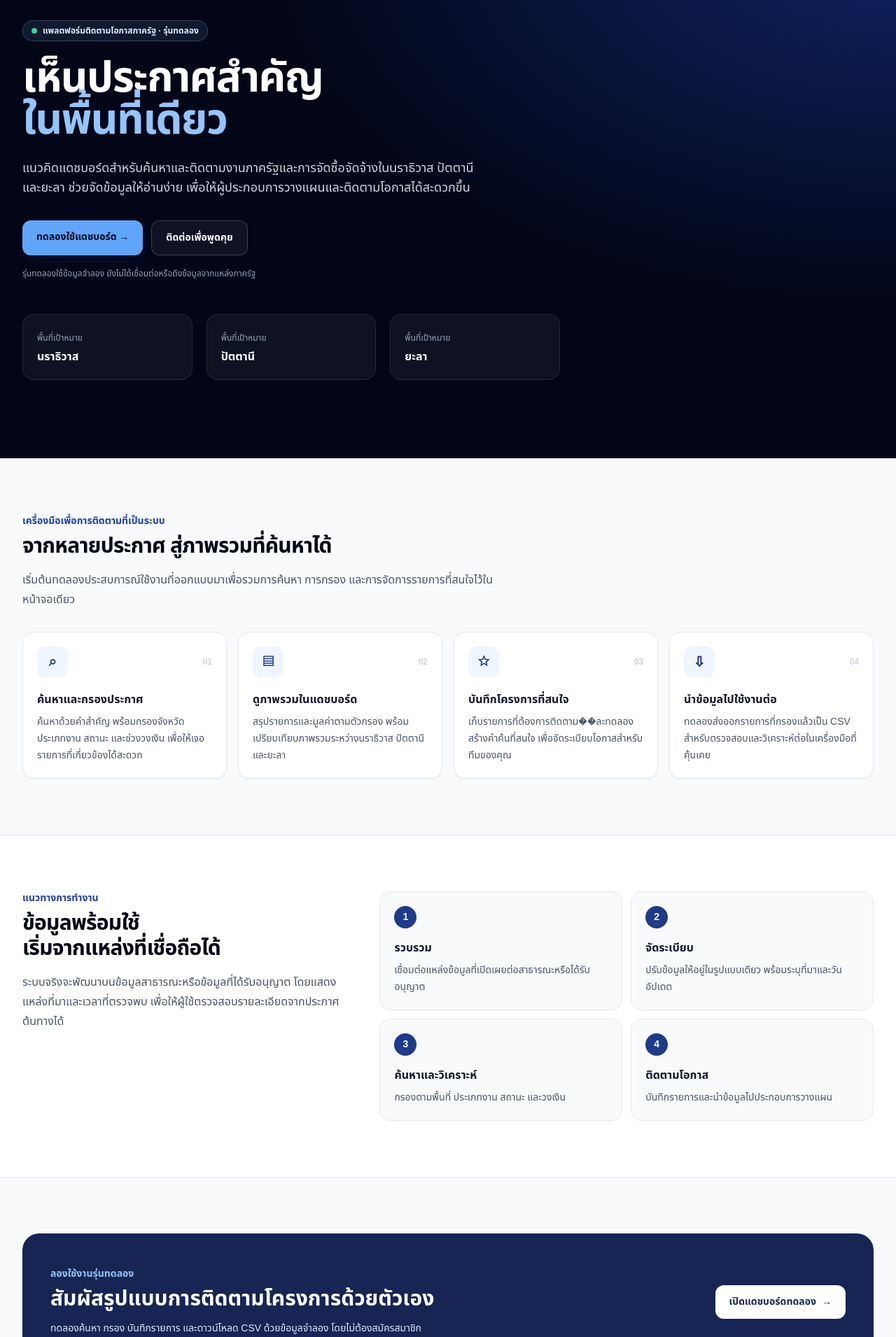
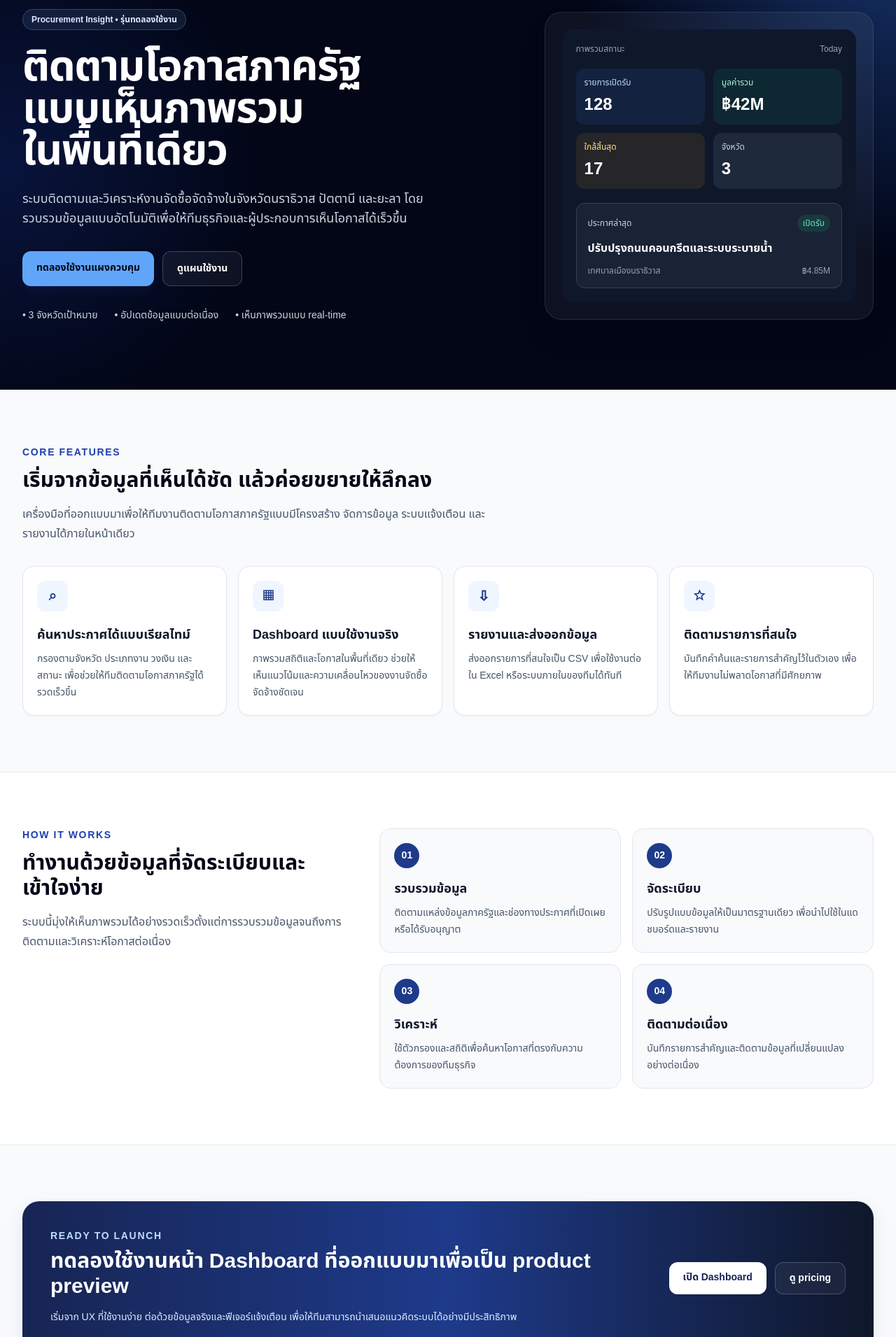
Before and after one commit to Akinmc/rn-archangel-works, a Next.js app: page / in a window 1280 px wide. Shown: the part 220-2131 px from the top of the page at 70% size. Built offline with nearby package versions, Linux system fonts and the light colour scheme.

Commit message:
Polish product landing experience and add pricing page for demo flow

```diff
--- a/app/layout.tsx
+++ b/app/layout.tsx
@@ -3,13 +3,14 @@ import './globals.css';
 import Link from 'next/link';
 
 export const metadata: Metadata = {
-  title: 'Procurement Insight | ติดตามงานภาครัฐชายแดนใต้',
-  description: 'แนวคิดแพลตฟอร์มสำหรับค้นหาและติดตามงานภาครัฐและการจัดซื้อจัดจ้างในจังหวัดนราธิวาส ปัตตานี และยะลา พร้อมแดชบอร์ดทดลองใช้งาน',
+  title: 'Rn Archangel Works | Procurement Insight',
+  description: 'ระบบจัดการข้อมูลและติดตามงานภาครัฐสำหรับจังหวัดนราธิวาส ปัตตานี และยะลา',
 };
 
 const navItems = [
   { href: '/', label: 'หน้าแรก' },
   { href: '/procurement-demo', label: 'แดชบอร์ดทดลอง' },
+  { href: '/pricing', label: 'แผนใช้งาน' },
   { href: '/services', label: 'สินค้า & บริการ' },
   { href: '/partner', label: 'พาร์ทเนอร์' },
   { href: '/contact', label: 'ติดต่อ' },
@@ -38,7 +39,7 @@ export default function RootLayout({ children }: { children: React.ReactNode })
               <Link
                 key={item.href}
                 href={item.href}
-                className={`rounded-full px-3 py-2 text-sm font-medium transition hover:bg-rn/5 hover:text-rn ${item.href === '/procurement-demo' ? 'bg-blue-50 text-blue-900' : 'text-slate-600'}`}
+                className={`rounded-full px-3 py-2 text-sm font-medium transition hover:bg-rn/5 hover:text-rn ${item.href === '/procurement-demo' || item.href === '/pricing' ? 'bg-blue-50 text-blue-900' : 'text-slate-600'}`}
               >
                 {item.label}
               </Link>
--- a/app/page.tsx
+++ b/app/page.tsx
@@ -1,92 +1,127 @@
 import Link from 'next/link';
 
-const features = [
+const featureCards = [
   {
-    number: '01',
     icon: '⌕',
-    title: 'ค้นหาและกรองประกาศ',
-    description: 'ค้นหาด้วยคำสำคัญ พร้อมกรองจังหวัด ประเภทงาน สถานะ และช่วงวงเงิน เพื่อให้เจอรายการที่เกี่ยวข้องได้สะดวก',
+    title: 'ค้นหาประกาศได้แบบเรียลไทม์',
+    description: 'กรองตามจังหวัด ประเภทงาน วงเงิน และสถานะ เพื่อช่วยให้ทีมติดตามโอกาสภาครัฐได้รวดเร็วขึ้น',
   },
   {
-    number: '02',
-    icon: '▤',
-    title: 'ดูภาพรวมในแดชบอร์ด',
-    description: 'สรุปรายการและมูลค่าตามตัวกรอง พร้อมเปรียบเทียบภาพรวมระหว่างนราธิวาส ปัตตานี และยะลา',
+    icon: '▦',
+    title: 'Dashboard แบบใช้งานจริง',
+    description: 'ภาพรวมสถิติและโอกาสในพื้นที่เดียว ช่วยให้เห็นแนวโน้มและความเคลื่อนไหวของงานจัดซื้อจัดจ้างชัดเจน',
   },
   {
-    number: '03',
-    icon: '☆',
-    title: 'บันทึกโครงการที่สนใจ',
-    description: 'เก็บรายการที่ต้องการติดตาม��ละทดลองสร้างคำค้นที่สนใจ เพื่อจัดระเบียบโอกาสสำหรับทีมของคุณ',
+    icon: '⇩',
+    title: 'รายงานและส่งออกข้อมูล',
+    description: 'ส่งออกรายการที่สนใจเป็น CSV เพื่อใช้งานต่อใน Excel หรือระบบภายในของทีมได้ทันที',
   },
   {
-    number: '04',
-    icon: '⇩',
-    title: 'นำข้อมูลไปใช้งานต่อ',
-    description: 'ทดลองส่งออกรายการที่กรองแล้วเป็น CSV สำหรับตรวจสอบและวิเคราะห์ต่อในเครื่องมือที่คุ้นเคย',
+    icon: '☆',
+    title: 'ติดตามรายการที่สนใจ',
+    description: 'บันทึกคำค้นและรายการสำคัญไว้ในตัวเอง เพื่อให้ทีมงานไม่พลาดโอกาสที่มีศักยภาพ',
   },
 ];
 
-const steps = [
-  { title: 'รวบรวม', description: 'เชื่อมต่อแหล่งข้อมูลที่เปิดเผยต่อสาธารณะหรือได้รับอนุญาต' },
-  { title: 'จัดระเบียบ', description: 'ปรับข้อมูลให้อยู่ในรูปแบบเดียว พร้อมระบุที่มาและวันอัปเดต' },
-  { title: 'ค้นหาและวิเคราะห์', description: 'กรองตามพื้นที่ ประเภทงาน สถานะ และวงเงิน' },
-  { title: 'ติดตามโอกาส', description: 'บันทึกรายการและนำข้อมูลไปประกอบการวางแผน' },
+const processSteps = [
+  { step: '01', title: 'รวบรวมข้อมูล', text: 'ติดตามแหล่งข้อมูลภาครัฐและช่องทางประกาศที่เปิดเผยหรือได้รับอนุญาต' },
+  { step: '02', title: 'จัดระเบียบ', text: 'ปรับรูปแบบข้อมูลให้เป็นมาตรฐานเดียว เพื่อนำไปใช้ในแดชบอร์ดและรายงาน' },
+  { step: '03', title: 'วิเคราะห์', text: 'ใช้ตัวกรองและสถิติเพื่อค้นหาโอกาสที่ตรงกับความต้องการของทีมธุรกิจ' },
+  { step: '04', title: 'ติดตามต่อเนื่อง', text: 'บันทึกรายการสำคัญและติดตามข้อมูลที่เปลี่ยนแปลงอย่างต่อเนื่อง' },
 ];
 
 export default function HomePage() {
   return (
-    <div className="bg-slate-50">
+    <div className="bg-slate-50 text-slate-900">
       <section className="relative overflow-hidden bg-slate-950 text-white">
-        <div className="absolute inset-0 bg-[radial-gradient(ellipse_at_top_right,_var(--tw-gradient-stops))] from-blue-800/50 via-slate-950 to-slate-950" />
-        <div className="section-shell relative py-16 sm:py-24 lg:py-28">
-          <div className="max-w-3xl">
-            <div className="inline-flex items-center gap-2 rounded-full border border-blue-300/25 bg-blue-300/10 px-3 py-1.5 text-xs font-semibold text-blue-100">
-              <span className="h-2 w-2 rounded-full bg-emerald-400" />
-              แพลตฟอร์มติดตามโอกาสภาครัฐ · รุ่นทดลอง
+        <div className="absolute inset-0 bg-[radial-gradient(circle_at_top_right,_rgba(59,130,246,0.35),_transparent_32%),radial-gradient(circle_at_left,_rgba(30,64,175,0.25),_transparent_28%)]" />
+        <div className="section-shell relative py-16 sm:py-20 lg:py-24">
+          <div className="grid gap-10 lg:grid-cols-[1.2fr_0.8fr] lg:items-center">
+            <div>
+              <div className="inline-flex items-center rounded-full border border-blue-300/25 bg-blue-300/10 px-3 py-1.5 text-xs font-semibold text-blue-100">
+                Procurement Insight • รุ่นทดลองใช้งาน
               </div>
               <h1 className="mt-6 text-4xl font-extrabold leading-tight tracking-tight sm:text-5xl lg:text-6xl">
-              เห็นประกาศสำคัญ<br /><span className="text-blue-300">ในพื้นที่เดียว</span>
+                ติดตามโอกาสภาครัฐ<br />แบบเห็นภาพรวม<br />ในพื้นที่เดียว
               </h1>
-            <p className="mt-6 max-w-2xl text-base leading-8 text-slate-300 sm:text-lg">
-              แนวคิดแดชบอร์ดสำหรับค้นหาและติดตามงานภาครัฐและการจัดซื้อจัดจ้างในนราธิวาส ปัตตานี และยะลา ช่วยจัดข้อมูลให้อ่านง่าย เพื่อให้ผู้ประกอบการวางแผนและติดตามโอกาสได้สะดวกขึ้น
+              <p className="mt-6 max-w-xl text-base leading-8 text-slate-300 sm:text-lg">
+                ระบบติดตามและวิเคราะห์งานจัดซื้อจัดจ้างในจังหวัดนราธิวาส ปัตตานี และยะลา
+                โดยรวบรวมข้อมูลแบบอัตโนมัติเพื่อให้ทีมธุรกิจและผู้ประกอบการเห็นโอกาสได้เร็วขึ้น
               </p>
+
               <div className="mt-8 flex flex-wrap gap-3">
                 <Link href="/procurement-demo" className="rounded-xl bg-blue-400 px-5 py-3.5 text-sm font-bold text-slate-950 shadow-lg shadow-blue-950/30 transition hover:bg-blue-300">
-                ทดลองใช้แดชบอร์ด <span aria-hidden="true">→</span>
+                  ทดลองใช้งานแผงควบคุม
                 </Link>
-              <Link href="/contact" className="rounded-xl border border-white/20 bg-white/5 px-5 py-3.5 text-sm font-semibold text-white transition hover:bg-white/10">
-                ติดต่อเพื่อพูดคุย
+                <Link href="/pricing" className="rounded-xl border border-white/20 bg-white/5 px-5 py-3.5 text-sm font-semibold text-white transition hover:bg-white/10">
+                  ดูแผนใช้งาน
                 </Link>
               </div>
-            <p className="mt-4 text-xs leading-5 text-slate-400">รุ่นทดลองใช้ข้อมูลจำลอง ยังไม่ได้เชื่อมต่อหรือดึงข้อมูลจากแหล่งภาครัฐ</p>
+
+              <div className="mt-8 flex flex-wrap gap-6 text-sm text-slate-300">
+                <span>• 3 จังหวัดเป้าหมาย</span>
+                <span>• อัปเดตข้อมูลแบบต่อเนื่อง</span>
+                <span>• เห็นภาพรวมแบบ real-time</span>
+              </div>
             </div>
 
-          <div className="mt-12 grid max-w-3xl grid-cols-3 gap-3 sm:gap-5">
-            {['นราธิวาส', 'ปัตตานี', 'ยะลา'].map((province) => (
-              <div key={province} className="rounded-2xl border border-white/10 bg-white/5 p-4 backdrop-blur sm:p-5">
-                <span className="text-xs text-slate-400">พื้นที่เป้าหมาย</span>
-                <p className="mt-1 text-sm font-bold text-white sm:text-base">{province}</p>
+            <div className="rounded-3xl border border-white/10 bg-white/5 p-4 shadow-2xl shadow-slate-950/20 backdrop-blur sm:p-6">
+              <div className="rounded-2xl bg-slate-900 p-5 shadow-inner shadow-blue-950/20">
+                <div className="flex items-center justify-between text-xs text-slate-400">
+                  <span>ภาพรวมสถานะ</span>
+                  <span>Today</span>
                 </div>
-            ))}
+                <div className="mt-5 grid grid-cols-2 gap-3">
+                  <div className="rounded-xl bg-blue-500/10 p-3">
+                    <p className="text-xs text-blue-200">รายการเปิดรับ</p>
+                    <p className="mt-2 text-2xl font-extrabold text-white">128</p>
+                  </div>
+                  <div className="rounded-xl bg-emerald-500/10 p-3">
+                    <p className="text-xs text-emerald-200">มูลค่ารวม</p>
+                    <p className="mt-2 text-2xl font-extrabold text-white">฿42M</p>
+                  </div>
+                  <div className="rounded-xl bg-amber-500/10 p-3">
+                    <p className="text-xs text-amber-200">ใกล้สิ้นสุด</p>
+                    <p className="mt-2 text-2xl font-extrabold text-white">17</p>
+                  </div>
+                  <div className="rounded-xl bg-slate-800 p-3">
+                    <p className="text-xs text-slate-300">จังหวัด</p>
+                    <p className="mt-2 text-2xl font-extrabold text-white">3</p>
+                  </div>
+                </div>
+
+                <div className="mt-5 rounded-xl border border-slate-700 bg-slate-800/70 p-4">
+                  <div className="mb-3 flex items-center justify-between text-xs text-slate-300">
+                    <span>ประกาศล่าสุด</span>
+                    <span className="rounded-full bg-emerald-500/15 px-2 py-1 font-medium text-emerald-300">เปิดรับ</span>
+                  </div>
+                  <p className="font-semibold text-white">ปรับปรุงถนนคอนกรีตและระบบระบายน้ำ</p>
+                  <div className="mt-3 flex items-center justify-between text-xs text-slate-400">
+                    <span>เทศบาลเมืองนราธิวาส</span>
+                    <span>฿4.85M</span>
+                  </div>
+                </div>
+              </div>
+            </div>
           </div>
         </div>
       </section>
 
       <section className="section-shell py-14 sm:py-20">
         <div className="max-w-2xl">
-          <p className="text-sm font-bold text-blue-800">เครื่องมือเพื่อการติดตามที่เป็นระบบ</p>
-          <h2 className="mt-2 text-3xl font-extrabold tracking-tight text-slate-950">จากหลายประกาศ สู่ภาพรวมที่ค้นหาได้</h2>
-          <p className="mt-4 leading-7 text-slate-600">เริ่มต้นทดลองประสบการณ์ใช้งานที่ออกแบบมาเพื่อรวมการค้นหา การกรอง และการจัดการรายการที่สนใจไว้ในหน้าจอเดียว</p>
+          <p className="text-sm font-bold uppercase tracking-[0.12em] text-blue-800">Core Features</p>
+          <h2 className="mt-3 text-3xl font-extrabold text-slate-950">เริ่มจากข้อมูลที่เห็นได้ชัด แล้วค่อยขยายให้ลึกลง</h2>
+          <p className="mt-4 text-base leading-7 text-slate-600">
+            เครื่องมือที่ออกแบบมาเพื่อให้ทีมงานติดตามโอกาสภาครัฐแบบมีโครงสร้าง
+            จัดการข้อมูล ระบบแจ้งเตือน และรายงานได้ภายในหน้าเดียว
+          </p>
         </div>
-        <div className="mt-8 grid gap-4 sm:grid-cols-2 lg:grid-cols-4">
-          {features.map((feature) => (
-            <article key={feature.number} className="rounded-2xl border border-slate-200 bg-white p-5 shadow-sm transition hover:-translate-y-0.5 hover:shadow-md">
-              <div className="flex items-center justify-between">
+
+        <div className="mt-8 grid gap-4 md:grid-cols-2 xl:grid-cols-4">
+          {featureCards.map((feature) => (
+            <article key={feature.title} className="rounded-2xl border border-slate-200 bg-white p-5 shadow-sm transition hover:-translate-y-0.5 hover:shadow-md">
               <span className="flex h-11 w-11 items-center justify-center rounded-xl bg-blue-50 text-xl font-bold text-blue-900">{feature.icon}</span>
-                <span className="text-xs font-semibold text-slate-300">{feature.number}</span>
-              </div>
-              <h3 className="mt-5 font-bold text-slate-900">{feature.title}</h3>
+              <h3 className="mt-5 text-lg font-bold text-slate-900">{feature.title}</h3>
               <p className="mt-2 text-sm leading-6 text-slate-600">{feature.description}</p>
             </article>
           ))}
@@ -97,16 +132,19 @@ export default function HomePage() {
         <div className="section-shell py-14 sm:py-20">
           <div className="grid gap-10 lg:grid-cols-[0.8fr_1.2fr] lg:items-start">
             <div>
-              <p className="text-sm font-bold text-blue-800">แนวทางการทำงาน</p>
-              <h2 className="mt-2 text-3xl font-extrabold tracking-tight text-slate-950">ข้อมูลพร้อมใช้<br />เริ่มจากแหล่งที่เชื่อถือได้</h2>
-              <p className="mt-4 leading-7 text-slate-600">ระบบจริงจะพัฒนาบนข้อมูลสาธารณะหรือข้อมูลที่ได้รับอนุญาต โดยแสดงแหล่งที่มาและเวลาที่ตรวจพบ เพื่อให้ผู้ใช้ตรวจสอบรายละเอียดจากประกาศต้นทางได้</p>
+              <p className="text-sm font-bold uppercase tracking-[0.12em] text-blue-800">How It Works</p>
+              <h2 className="mt-3 text-3xl font-extrabold text-slate-950">ทำงานด้วยข้อมูลที่จัดระเบียบและเข้าใจง่าย</h2>
+              <p className="mt-4 text-base leading-7 text-slate-600">
+                ระบบนี้มุ่งให้เห็นภาพรวมได้อย่างรวดเร็วตั้งแต่การรวบรวมข้อมูลจนถึงการติดตามและวิเคราะห์โอกาสต่อเนื่อง
+              </p>
             </div>
-            <div className="grid gap-3 sm:grid-cols-2">
-              {steps.map((step, index) => (
-                <div key={step.title} className="rounded-2xl border border-slate-200 bg-slate-50 p-5">
-                  <div className="flex h-8 w-8 items-center justify-center rounded-full bg-blue-900 text-sm font-bold text-white">{index + 1}</div>
-                  <h3 className="mt-4 font-bold text-slate-900">{step.title}</h3>
-                  <p className="mt-2 text-sm leading-6 text-slate-600">{step.description}</p>
+
+            <div className="grid gap-4 sm:grid-cols-2">
+              {processSteps.map((item) => (
+                <div key={item.step} className="rounded-2xl border border-slate-200 bg-slate-50 p-5">
+                  <div className="flex h-9 w-9 items-center justify-center rounded-full bg-blue-900 text-sm font-bold text-white">{item.step}</div>
+                  <h3 className="mt-4 text-lg font-bold text-slate-900">{item.title}</h3>
+                  <p className="mt-2 text-sm leading-6 text-slate-600">{item.text}</p>
                 </div>
               ))}
             </div>
@@ -115,17 +153,21 @@ export default function HomePage() {
       </section>
 
       <section className="section-shell py-14 sm:py-20">
-        <div className="overflow-hidden rounded-3xl bg-blue-950 px-6 py-10 text-white sm:px-10 sm:py-12 lg:flex lg:items-center lg:justify-between lg:gap-8">
-          <div className="max-w-2xl">
-            <p className="text-sm font-semibold text-blue-300">ลองใช้งานรุ่นทดลอง</p>
-            <h2 className="mt-2 text-2xl font-extrabold sm:text-3xl">สัมผัสรูปแบบการติดตามโครงการด้วยตัวเอง</h2>
-            <p className="mt-3 text-sm leading-6 text-blue-100">ทดลองค้นหา กรอง บันทึกรายการ และดาวน์โหลด CSV ด้วยข้อมูลจำลอง โดยไม่ต้องสมัครสมาชิก</p>
+        <div className="rounded-3xl bg-gradient-to-r from-blue-950 via-blue-900 to-slate-900 p-7 text-white shadow-soft sm:p-10">
+          <div className="grid gap-8 lg:grid-cols-[1fr_auto] lg:items-center">
+            <div>
+              <p className="text-sm font-semibold uppercase tracking-[0.12em] text-blue-200">Ready to Launch</p>
+              <h2 className="mt-2 text-2xl font-extrabold sm:text-3xl">ทดลองใช้งานหน้า Dashboard ที่ออกแบบมาเพื่อเป็น product preview</h2>
+              <p className="mt-3 max-w-2xl text-sm leading-7 text-blue-100">
+                เริ่มจาก UX ที่ใช้งานง่าย ต่อด้วยข้อมูลจริงและฟีเจอร์แจ้งเตือน เพื่อให้ทีมสามารถนำเสนอแนวคิดระบบได้อย่างมีประสิทธิภาพ
+              </p>
             </div>
-          <Link href="/procurement-demo" className="mt-6 inline-flex shrink-0 items-center justify-center rounded-xl bg-white px-5 py-3.5 text-sm font-bold text-blue-950 transition hover:bg-blue-50 lg:mt-0">
-            เปิดแดชบอร์ดทดลอง <span className="ml-2" aria-hidden="true">→</span>
-          </Link>
+            <div className="flex flex-wrap gap-3">
+              <Link href="/procurement-demo" className="rounded-xl bg-white px-5 py-3 text-sm font-bold text-blue-950 transition hover:bg-blue-50">เปิด Dashboard</Link>
+              <Link href="/pricing" className="rounded-xl border border-white/20 bg-white/5 px-5 py-3 text-sm font-semibold text-white transition hover:bg-white/10">ดู pricing</Link>
             </div>
-        <p className="mt-5 text-center text-xs leading-5 text-slate-500">หมายเหตุ: รุ่นทดลองเป็นเพียงตัวอย่างหน้าจอและข้อมูลจำลอง ไม่ใช่ข้อมูลประกาศจริง การรวบรวมข้อมูลจริงและการอัปเดตรายวันเป็นขอบเขตการพัฒนาที่ต้องยืนยันแหล่งข้อมูลและสิทธิ์การใช้งานก่อน</p>
+          </div>
+        </div>
       </section>
     </div>
   );
```
Also changed, not shown: app/pricing/page.tsx (added, +60 -0 lines). Lines whose indentation alone changed are shown as unchanged.
